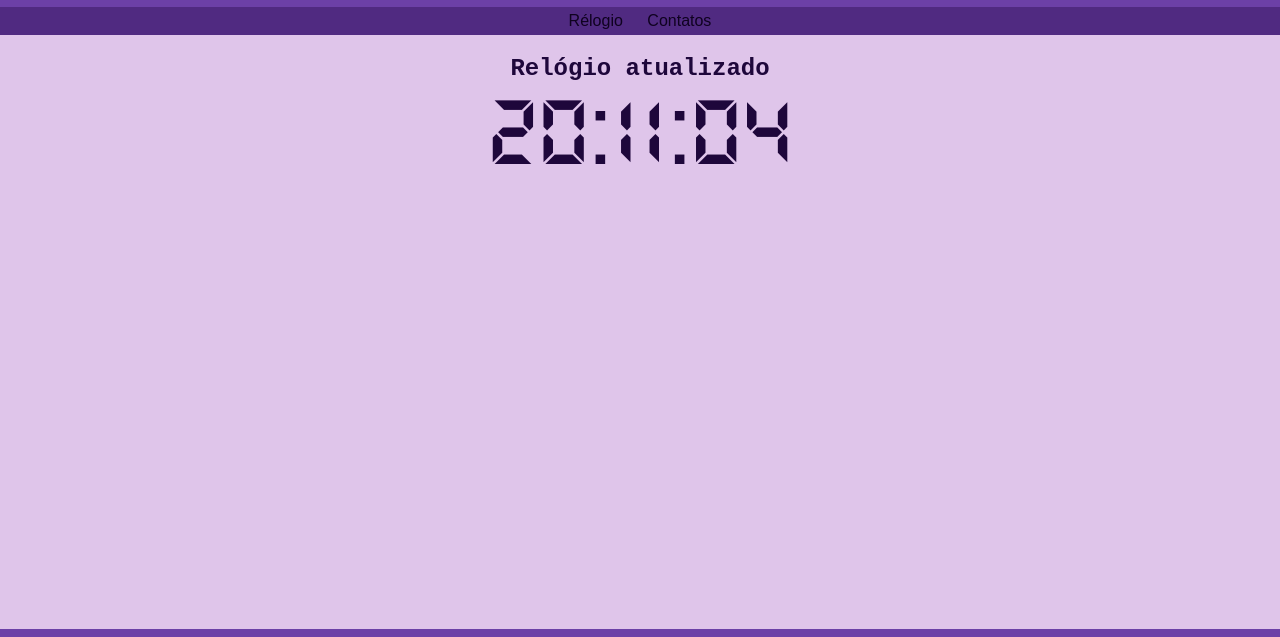
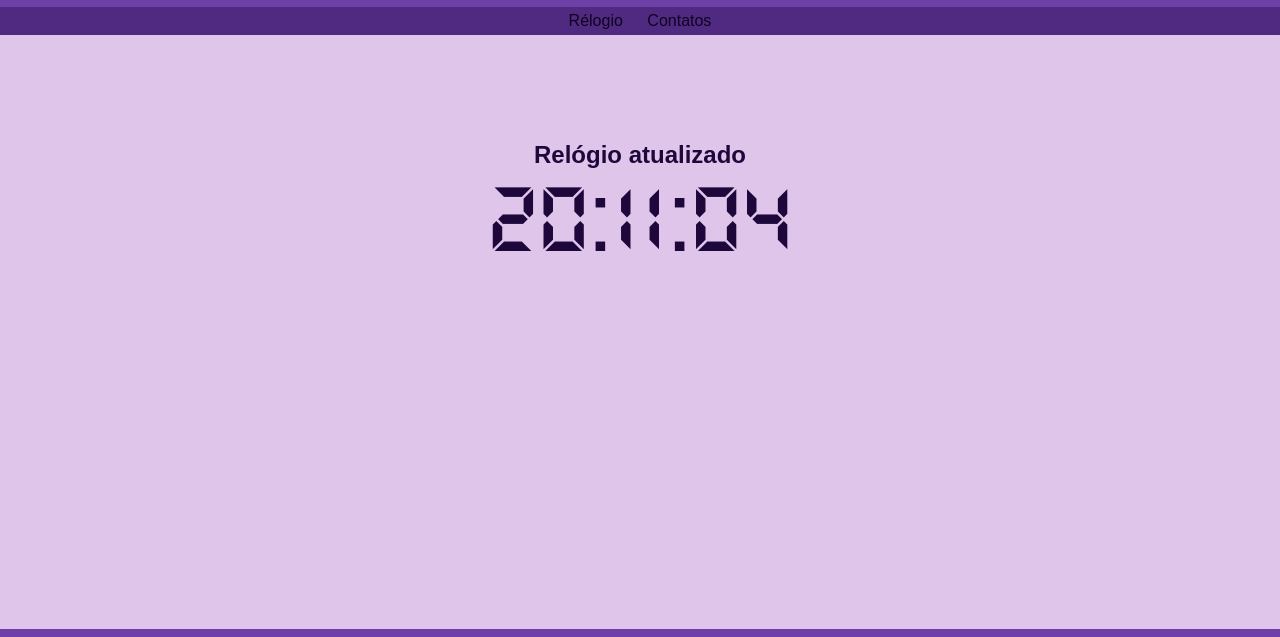
Before and after one commit to GeovaniProgram/Relogio-Digital-Web, a plain HTML site: page index.html in a window 1280 px wide. Shown: the part 57-694 px from the top of the page. Drawn offline with Linux system fonts and the light colour scheme.

Commit message:
Centralizando o relogio

```diff
--- a/index.html
+++ b/index.html
@@ -25,7 +25,9 @@
     </nav>
     <main>
         <div class="relogio-class">
-            <h2>Relógio atualizado</h2>
+            <div>
+                <h2>Relógio atualizado</h2>
+            </div>
             <div>
                 <h3><div id="relogio"></div></h3>
             </div>
--- a/style.css
+++ b/style.css
@@ -6,12 +6,6 @@
 @font-face{
     font-family: "DS-Digital";
     src: url('/fonts/DS-DIGIB.TTF');
-}
-
-#relogio{
-    text-align: center;
-    font-family: "DS-Digital";
-    font-size: 100px;
 }
 
 header{
@@ -25,8 +19,7 @@ header{
     justify-content: space-between;
 }
 
-header h1,
-h2{
+header h1{
     font-family: "Courier New" , Courier, monospace;
     text-align: start;
 }
@@ -48,7 +41,6 @@ nav a{
     color: #0f0220;
     text-decoration: none;
     margin: 0 10px;
-
 }
 
 main{
@@ -61,6 +53,20 @@ body{
     padding: 0;
     margin: 0;
     font-family: Arial, Helvetica, sans-serif;
+}
+
+.relogio-class{
+    display: flex;
+    justify-content: center;
+    flex-direction: column;
+    align-items: center;
+    text-align: center;
+    height: 300px;
+}
+
+#relogio{
+    font-family: "DS-Digital";
+    font-size: 100px;
 }
 
 footer{
```
